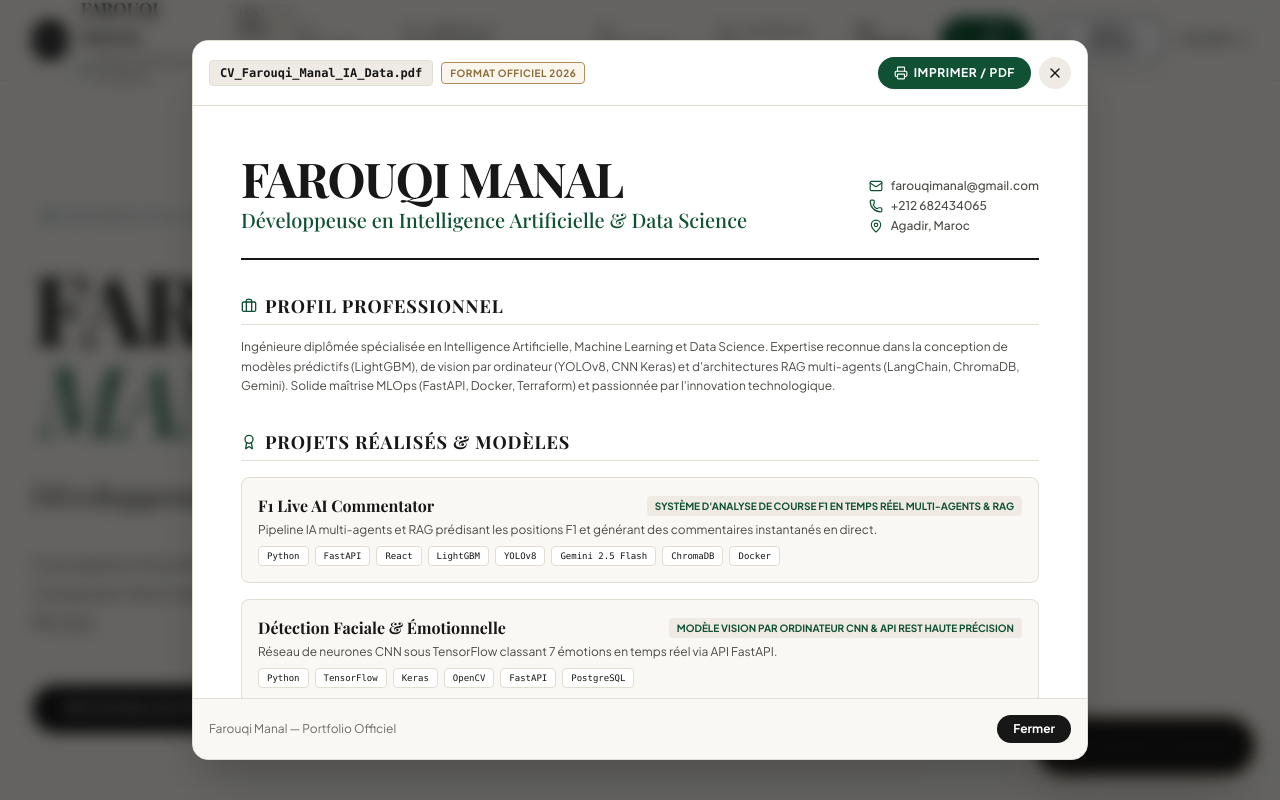
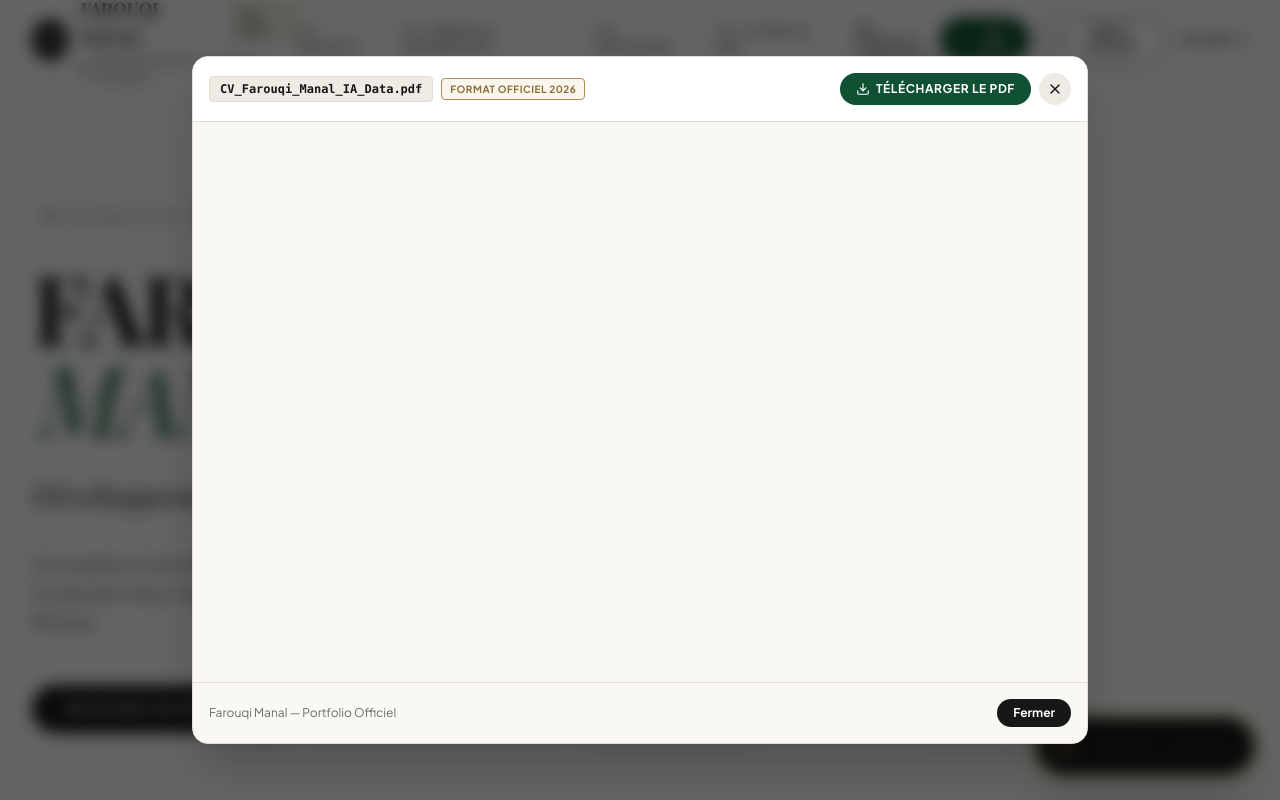
Before and after one commit to manalfarouq/Portfolio, a React (Vite) app: page / in a window 1280 px wide. Both pictures are taken after a click on the button "CV (PDF)". Shown: the top 800 px of the page. Built offline with nearby package versions, Linux system fonts and the light colour scheme; a web font is replaced by a local one.

Commit message:
Ajouter le telechargement du cv

```diff
--- a/src/components/CvModal.tsx
+++ b/src/components/CvModal.tsx
@@ -1,18 +1,16 @@
 import React from 'react';
-import { X, Download, Printer, CheckCircle2, GraduationCap, Briefcase, Award, Mail, Phone, MapPin, Github, Linkedin } from 'lucide-react';
-import { PERSONAL_INFO, PROJECTS, EDUCATION_LIST } from '../data';
+import { X, Download } from 'lucide-react';
 
 interface CvModalProps {
   isOpen: boolean;
   onClose: () => void;
 }
 
+const CV_PATH = '/cv-farouqi-manal.pdf';
+const CV_DOWNLOAD_NAME = 'CV_Farouqi_Manal_IA_Data.pdf';
+
 export const CvModal: React.FC<CvModalProps> = ({ isOpen, onClose }) => {
   if (!isOpen) return null;
-
-  const handlePrint = () => {
-    window.print();
-  };
 
   return (
     <div className="fixed inset-0 z-50 flex items-center justify-center p-4 bg-black/60 backdrop-blur-sm animate-fade-in overflow-y-auto">
@@ -22,7 +20,7 @@ export const CvModal: React.FC<CvModalProps> = ({ isOpen, onClose }) => {
         <div className="p-4 bg-white border-b border-[#E2DDD5] flex items-center justify-between shrink-0">
           <div className="flex items-center gap-2">
             <span className="text-xs font-mono font-bold px-2.5 py-1 rounded bg-[#EFEBE4] text-[#171717] border border-[#E2DDD5]">
-              CV_Farouqi_Manal_IA_Data.pdf
+              {CV_DOWNLOAD_NAME}
             </span>
             <span className="text-[10px] font-bold uppercase tracking-wider px-2 py-0.5 rounded bg-[#FBF6ED] text-[#8C6D38] border border-[#B08D57] hidden sm:inline">
               Format Officiel 2026
@@ -30,13 +28,14 @@ export const CvModal: React.FC<CvModalProps> = ({ isOpen, onClose }) => {
           </div>
 
           <div className="flex items-center gap-2">
-            <button
-              onClick={handlePrint}
+            <a
+              href={CV_PATH}
+              download={CV_DOWNLOAD_NAME}
               className="px-4 py-2 rounded-full bg-[#0F5132] text-white text-xs font-bold uppercase tracking-wider hover:bg-[#0B3D26] transition-all flex items-center gap-1.5 cursor-pointer shadow-xs"
             >
-              <Printer className="w-3.5 h-3.5" />
-              <span>Imprimer / PDF</span>
-            </button>
+              <Download className="w-3.5 h-3.5" />
+              <span>Télécharger le PDF</span>
+            </a>
 
             <button
               onClick={onClose}
@@ -47,129 +46,17 @@ export const CvModal: React.FC<CvModalProps> = ({ isOpen, onClose }) => {
           </div>
         </div>
 
-        {/* Printable CV Content Body */}
-        <div className="p-8 sm:p-12 overflow-y-auto space-y-8 bg-white text-[#171717]">
-
-          {/* CV Header */}
-          <div className="border-b-2 border-[#171717] pb-6 flex flex-col md:flex-row md:items-end justify-between gap-6">
-            <div>
-              <h1 className="font-serif text-4xl sm:text-5xl font-bold tracking-tight text-[#171717]">
-                FAROUQI MANAL
-              </h1>
-              <p className="font-serif text-xl font-medium text-[#0F5132] mt-1">
-                Développeuse en Intelligence Artificielle & Data Science
-              </p>
-            </div>
-
-            <div className="space-y-1 text-xs text-[#4A4A45] font-medium">
-              <div className="flex items-center gap-2">
-                <Mail className="w-3.5 h-3.5 text-[#0F5132]" />
-                <span>{PERSONAL_INFO.email}</span>
-              </div>
-              <div className="flex items-center gap-2">
-                <Phone className="w-3.5 h-3.5 text-[#0F5132]" />
-                <span>{PERSONAL_INFO.phone}</span>
-              </div>
-              <div className="flex items-center gap-2">
-                <MapPin className="w-3.5 h-3.5 text-[#0F5132]" />
-                <span>{PERSONAL_INFO.location}</span>
-              </div>
-            </div>
-          </div>
-
-          {/* Profil Synthèse */}
-          <div>
-            <h2 className="font-serif text-lg font-bold uppercase tracking-wider text-[#171717] border-b border-[#E2DDD5] pb-1 mb-3 flex items-center gap-2">
-              <Briefcase className="w-4 h-4 text-[#0F5132]" />
-              Profil Professionnel
-            </h2>
-            <p className="text-xs text-[#4A4A45] leading-relaxed">
-              Ingénieure diplômée spécialisée en Intelligence Artificielle, Machine Learning et Data Science. Expertise reconnue dans la conception de modèles prédictifs (LightGBM), de vision par ordinateur (YOLOv8, CNN Keras) et d'architectures RAG multi-agents (LangChain, ChromaDB, Gemini). Solide maîtrise MLOps (FastAPI, Docker, Terraform) et passionnée par l'innovation technologique.
-            </p>
-          </div>
-
-          {/* Key Projects / Experiences */}
-          <div>
-            <h2 className="font-serif text-lg font-bold uppercase tracking-wider text-[#171717] border-b border-[#E2DDD5] pb-1 mb-4 flex items-center gap-2">
-              <Award className="w-4 h-4 text-[#0F5132]" />
-              Projets Réalisés & Modèles
-            </h2>
-
-            <div className="space-y-4">
-              {PROJECTS.map((proj) => (
-                <div key={proj.id} className="p-4 rounded-lg bg-[#FAF8F4] border border-[#E2DDD5]">
-                  <div className="flex items-center justify-between gap-2">
-                    <h3 className="font-serif text-base font-bold text-[#171717]">
-                      {proj.title}
-                    </h3>
-                    <span className="text-[10px] font-bold uppercase px-2 py-0.5 rounded bg-[#EFEBE4] text-[#0F5132]">
-                      {proj.subtitle}
-                    </span>
-                  </div>
-                  <p className="text-xs text-[#4A4A45] mt-1">
-                    {proj.description}
-                  </p>
-                  <div className="mt-2 flex flex-wrap gap-1.5">
-                    {proj.techStack.map((tech) => (
-                      <span key={tech} className="text-[9px] font-mono px-2 py-0.5 bg-white border border-[#E2DDD5] rounded text-[#171717]">
-                        {tech}
-                      </span>
-                    ))}
-                  </div>
-                </div>
-              ))}
-            </div>
-          </div>
-
-          {/* Formations & Diplômes */}
-          <div>
-            <h2 className="font-serif text-lg font-bold uppercase tracking-wider text-[#171717] border-b border-[#E2DDD5] pb-1 mb-4 flex items-center gap-2">
-              <GraduationCap className="w-4 h-4 text-[#0F5132]" />
-              Formations Académiques
-            </h2>
-
-            <div className="space-y-3">
-              {EDUCATION_LIST.map((edu, idx) => (
-                <div key={idx} className="flex flex-col sm:flex-row sm:items-center justify-between text-xs pb-2 border-b border-[#FAF8F4]">
-                  <div>
-                    <span className="font-bold text-[#171717] block text-sm">{edu.degree}</span>
-                    <span className="text-[#6C6C66]">{edu.institution} — {edu.location}</span>
-                  </div>
-                  <span className="font-mono text-[#0F5132] font-bold">{edu.period}</span>
-                </div>
-              ))}
-            </div>
-          </div>
-
-          {/* Compétences Clés Grid */}
-          <div>
-            <h2 className="font-serif text-lg font-bold uppercase tracking-wider text-[#171717] border-b border-[#E2DDD5] pb-1 mb-3">
-              Stack Technique
-            </h2>
-            <div className="grid grid-cols-2 sm:grid-cols-4 gap-2 text-xs">
-              <div className="p-2.5 bg-[#FAF8F4] rounded border border-[#E2DDD5]">
-                <strong className="block text-[#171717]">Langages :</strong>
-                <span className="text-[#4A4A45]">Python, SQL, C++, HTML/CSS</span>
-              </div>
-              <div className="p-2.5 bg-[#FAF8F4] rounded border border-[#E2DDD5]">
-                <strong className="block text-[#171717]">ML & DL :</strong>
-                <span className="text-[#4A4A45]">Scikit-learn, TensorFlow, Keras, LightGBM</span>
-              </div>
-              <div className="p-2.5 bg-[#FAF8F4] rounded border border-[#E2DDD5]">
-                <strong className="block text-[#171717]">Vision & NLP :</strong>
-                <span className="text-[#4A4A45]">YOLOv8, OpenCV, spaCy, LangChain</span>
-              </div>
-              <div className="p-2.5 bg-[#FAF8F4] rounded border border-[#E2DDD5]">
-                <strong className="block text-[#171717]">Cloud & MLOps :</strong>
-                <span className="text-[#4A4A45]">FastAPI, Docker, Azure AI, Terraform</span>
-              </div>
-            </div>
-          </div>
-
+        {/* PDF Viewer */}
+        <div className="flex-1 bg-[#525659] overflow-hidden">
+          <iframe
+            src={CV_PATH}
+            title="CV Farouqi Manal"
+            className="w-full h-full min-h-[70vh]"
+          />
         </div>
 
         {/* Modal Bottom Footer */}
-        <div className="p-4 bg-[#FAF8F4] border-t border-[#E2DDD5] flex items-center justify-between text-xs text-[#6C6C66]">
+        <div className="p-4 bg-[#FAF8F4] border-t border-[#E2DDD5] flex items-center justify-between text-xs text-[#6C6C66] shrink-0">
           <span>Farouqi Manal — Portfolio Officiel</span>
           <button
             onClick={onClose}
```
